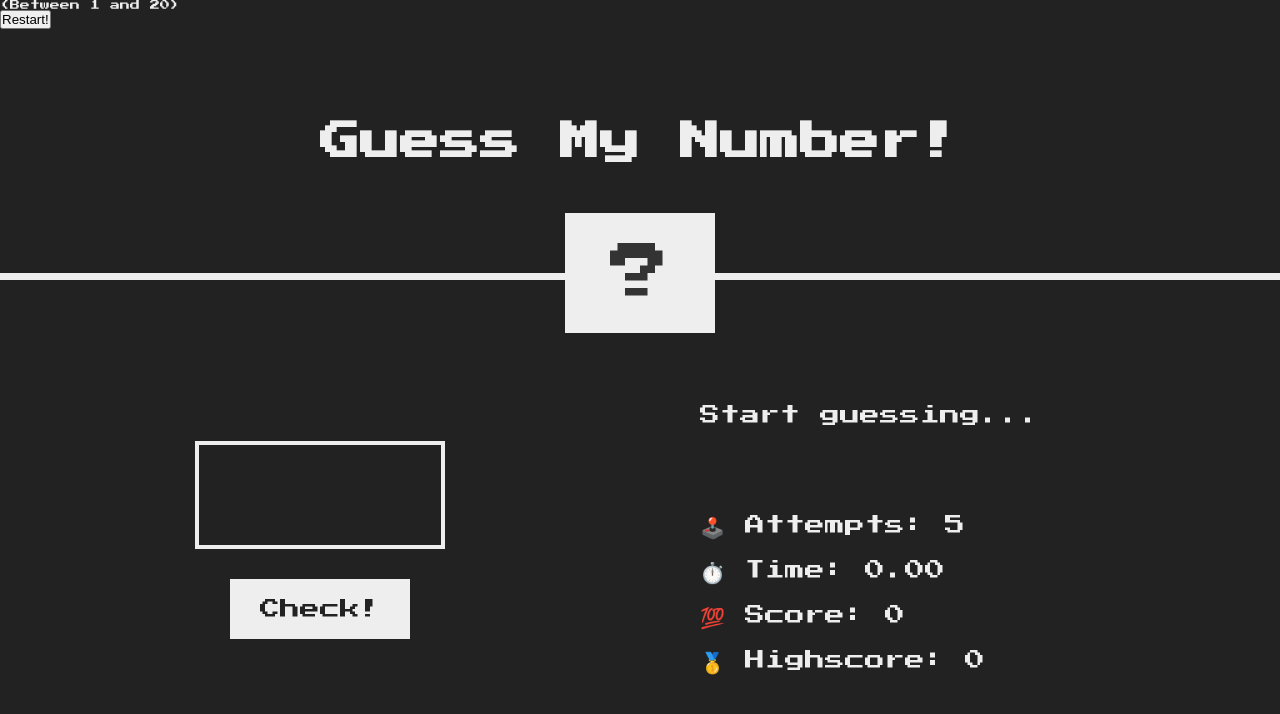
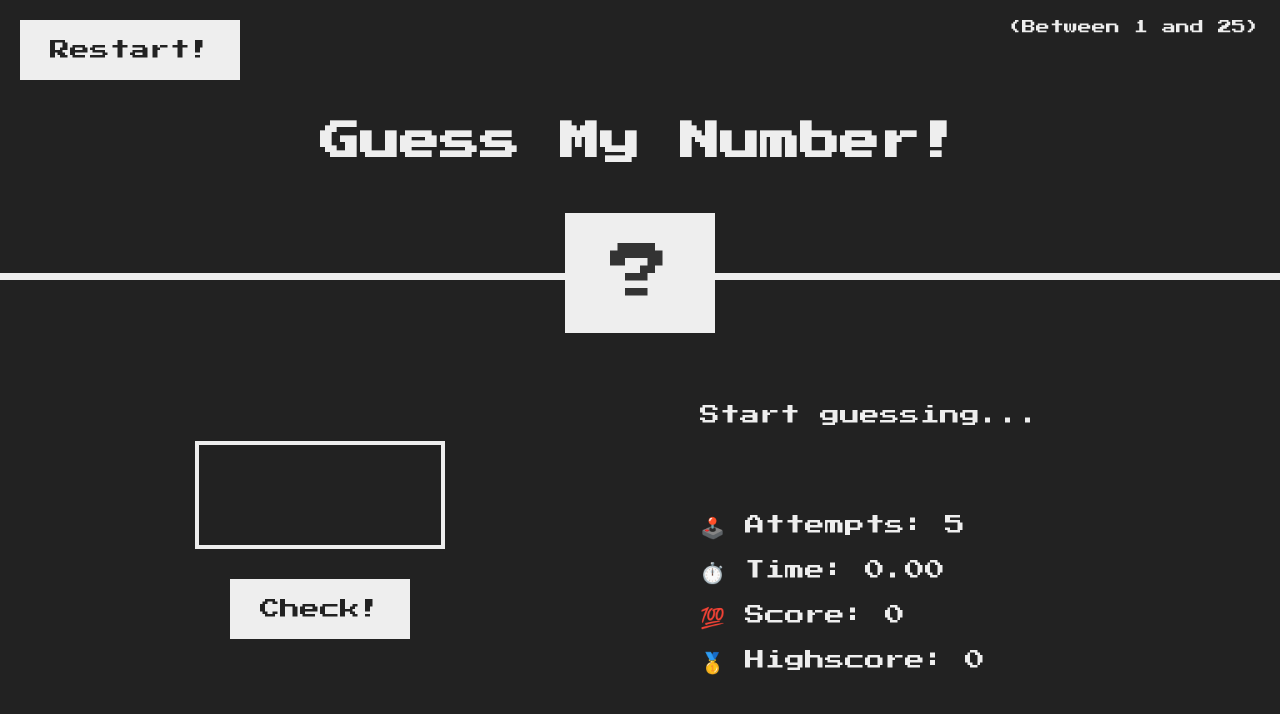
Before and after one commit to alexandresouva/guess-my-number, an Angular app: page /game in a window 1280 px wide. Shown: the top 714 px of the page. Built offline with nearby package versions, Linux system fonts and the light colour scheme.

Commit message:
feat: add retro-button component and refactor game component

```diff
--- a/src/app/game/components/game/game.component.html
+++ b/src/app/game/components/game/game.component.html
@@ -1,7 +1,8 @@
 <header class="header">
   <h1 class="header__title">Guess My Number!</h1>
-  <p class="header__tip">(Between 1 and 20)</p>
+  <p class="header__tip">(Between 1 and 25)</p>
   <button
+    retroButton
     type="button"
     class="header__restart"
     data-testid="restart-button"
@@ -24,6 +25,7 @@
       #guessInput
     />
     <button
+      retroButton
       type="button"
       data-testid="check-button"
       class="game-actions__check"
--- a/src/app/game/components/game/game.component.scss
+++ b/src/app/game/components/game/game.component.scss
@@ -18,6 +18,19 @@
       top: 52%;
       left: 50%;
       transform: translate(-50%, -50%);
+    }
+
+    &__tip {
+      font-size: 1.4rem;
+      position: absolute;
+      top: 2rem;
+      right: 2rem;
+    }
+
+    &__restart {
+      position: absolute;
+      top: 2rem;
+      left: 2rem;
     }
 
     &__secret-number {
@@ -59,20 +72,6 @@
         display: block;
         margin-bottom: 3rem;
       }
-
-      &__check {
-        border: none;
-        background-color: #eee;
-        color: #222;
-        font-size: 2rem;
-        font-family: inherit;
-        padding: 2rem 3rem;
-        cursor: pointer;
-
-        &:hover {
-          background-color: #ccc;
-        }
-      }
     }
 
     .game-info {
--- a/src/app/game/components/game/game.component.ts
+++ b/src/app/game/components/game/game.component.ts
@@ -4,10 +4,11 @@ import { Component, computed, inject, signal } from '@angular/core';
 import { GameMessage } from '@app/game/models/game-message.model';
 import { GameService } from '@app/game/services/game.service';
 import { TimerService } from '@app/game/services/timer.service';
+import { RetroButtonComponent } from '../retro-button/retro-button.component';
 
 @Component({
   selector: 'app-game',
-  imports: [CommonModule],
+  imports: [CommonModule, RetroButtonComponent],
   templateUrl: './game.component.html',
   styleUrl: './game.component.scss',
   host: {
--- /dev/null
+++ b/src/app/game/components/retro-button/retro-button.component.ts
@@ -0,0 +1,24 @@
+import { Component } from '@angular/core';
+
+@Component({
+  selector: 'button[retroButton]',
+  imports: [],
+  template: '<ng-content></ng-content>',
+  styles: `
+    :host {
+      display: block;
+      border: none;
+      background-color: #eee;
+      color: #222;
+      font-size: 2rem;
+      font-family: inherit;
+      padding: 2rem 3rem;
+      cursor: pointer;
+
+      &:hover {
+        background-color: #ccc;
+      }
+    }
+  `
+})
+export class RetroButtonComponent {}
```
Also changed, not shown: eslint.config.mjs (+0 -16 lines), 1 other file (tests, documents, lock files or other folders).
